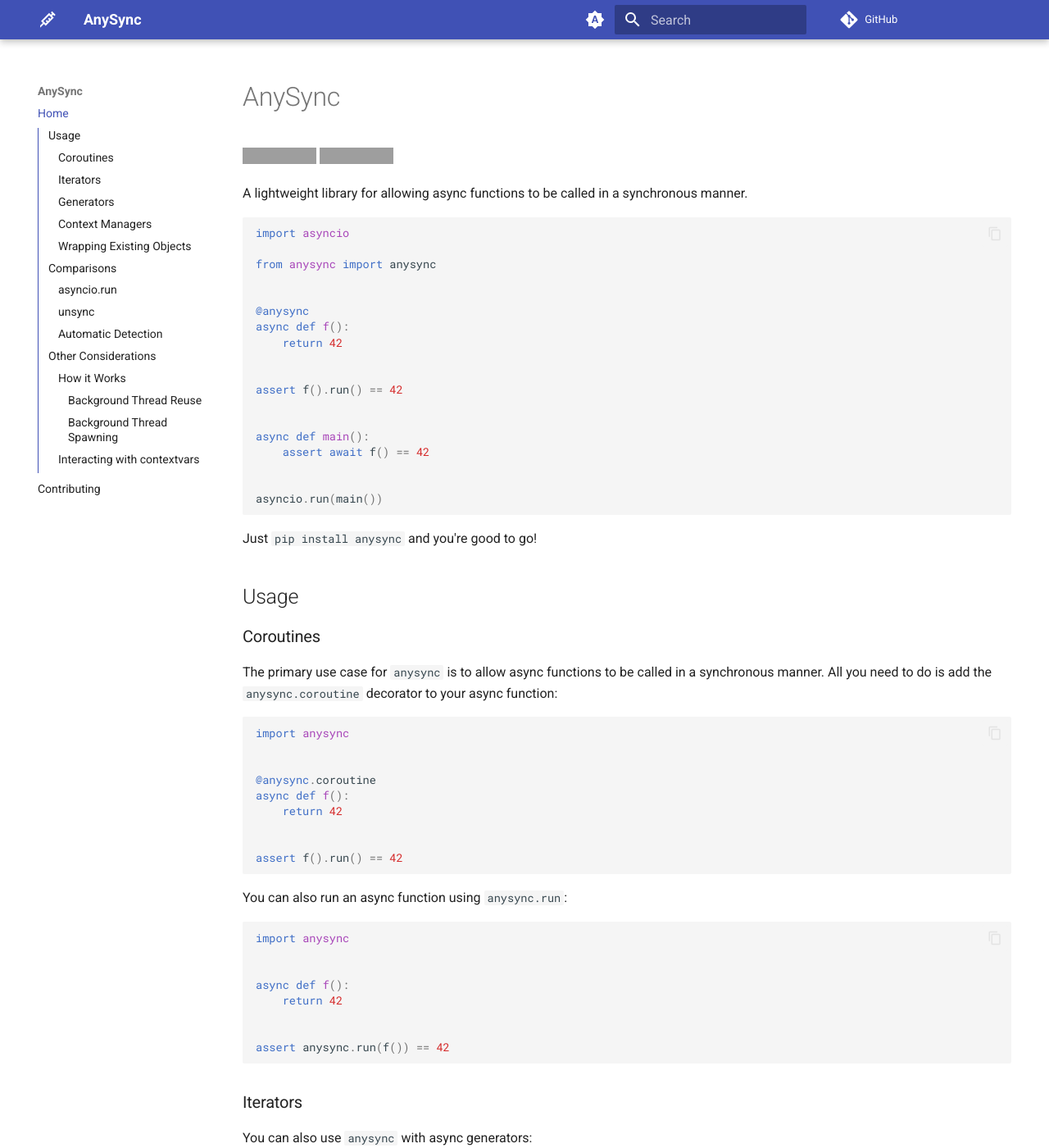
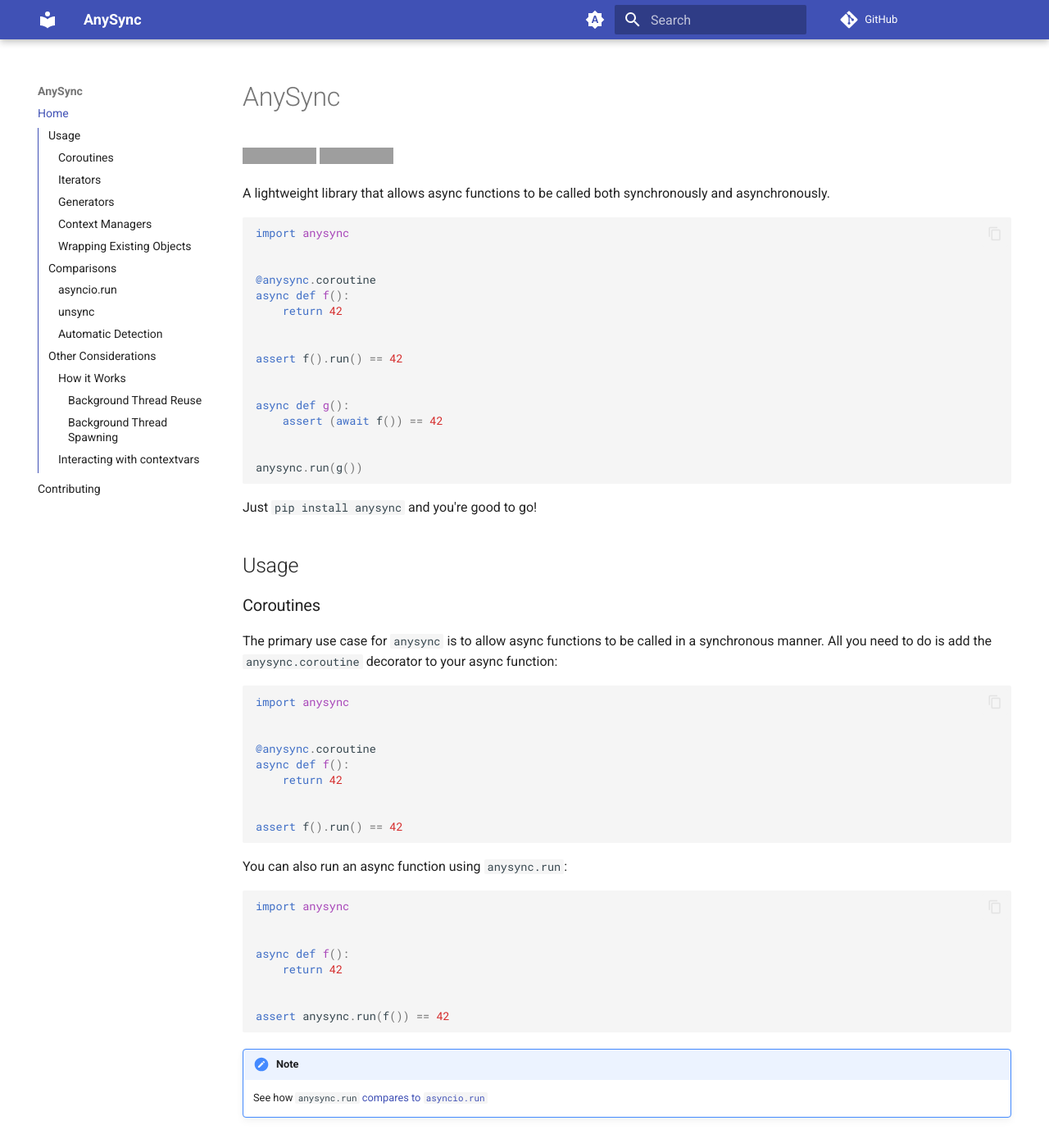
Before and after one commit to rmorshea/anysync, an MkDocs documentation site: the page built from docs/src/index.md, in a window 1280 px wide and 1400 px high. Shown: the whole window at 82% size. Built offline with MkDocs 1.6.1 and Material for MkDocs 9.7.7, drawn with Linux system fonts in a browser that asks for light colours; comment, search, counter and statistics services are not loaded; some of the changed text lies outside the part shown; grey boxes are pictures that could not be loaded.

Commit message:
more doc tweaks (#30)

````diff
--- a/docs/mkdocs.yml
+++ b/docs/mkdocs.yml
@@ -9,23 +9,20 @@
   - Contributing: contributing.md
 theme:
   name: material
-  icon:
-    repo: fontawesome/brands/git-alt
-    logo: material/needle
   features: [content.code.copy, toc.integrate]
   palette:
-    # Palette toggle for automatic mode
+        # Palette toggle for automatic mode
     - media: (prefers-color-scheme)
       toggle:
         icon: material/brightness-auto
         name: Switch to light mode
-        # Palette toggle for light mode
+              # Palette toggle for light mode
     - media: '(prefers-color-scheme: light)'
       scheme: default
       toggle:
         icon: material/brightness-7
         name: Switch to dark mode
-        # Palette toggle for dark mode
+              # Palette toggle for dark mode
     - media: '(prefers-color-scheme: dark)'
       scheme: slate
       toggle:
--- a/docs/src/index.md
+++ b/docs/src/index.md
@@ -3,15 +3,14 @@
 [![PyPI - Version](https://img.shields.io/pypi/v/anysync.svg)](https://pypi.org/project/anysync)
 [![License: MIT](https://img.shields.io/badge/License-MIT-yellow.svg)](https://opensource.org/licenses/MIT)
 
-A lightweight library for allowing async functions to be called in a synchronous manner.
+A lightweight library that allows async functions to be called both synchronously and
+asynchronously.
 
 ```python
-import asyncio
-
-from anysync import anysync
+import anysync
 
 
-@anysync
+@anysync.coroutine
 async def f():
     return 42
 
@@ -19,11 +18,11 @@
 assert f().run() == 42
 
 
-async def main():
-    assert await f() == 42
+async def g():
+    assert (await f()) == 42
 
 
-asyncio.run(main())
+anysync.run(g())
 ```
 
 Just `pip install anysync` and you're good to go!
@@ -60,6 +59,10 @@
 
 assert anysync.run(f()) == 42
 ```
+
+!!! note
+
+    See how `anysync.run` [compares to `asyncio.run`](#asynciorun)
 
 ### Iterators
 
@@ -141,15 +144,16 @@
 
 ### Wrapping Existing Objects
 
-You can convert existing coroutines, generators, iterators, or context managers into AnySync
-object using the following functions:
+You can convert existing coroutines, generators, iterators, or context managers into
+AnySync object using the following functions:
 
 - [`anysync.wrap_coroutine`](anysync.wrap_coroutine)
 - [`anysync.wrap_generator`](anysync.wrap_generator)
 - [`anysync.wrap_iterator`](anysync.wrap_iterator)
 - [`anysync.wrap_context_manager`](anysync.wrap_context_manager)
 
-This is useful if you have a one-off conversion and you want to avoid using the decorator syntax.
+This is useful if you have a one-off conversion and you want to avoid using the
+decorator syntax.
 
 ```python
 import anysync
@@ -275,7 +279,8 @@
 
 #### Background Thread Reuse
 
-The script below counts the number of threads that AnySync spawns when calling `f` twice.
+The script below counts the number of threads that AnySync spawns when calling `f`
+twice.
 
 - The function `f` runs in the main thread
 - The function `g`, when called by `f` runs in AnySync's global background thread
@@ -312,15 +317,15 @@
 
 #### Background Thread Spawning
 
-As above, the script below counts the number of threads that AnySync spawns when
-calling `f` twice. In this case though
+As above, the script below counts the number of threads that AnySync spawns when calling
+`f` twice. In this case though
 
 - `f` runs in the main thread
 - `g`, when called by `f`, runs in AnySync's global background thread
 - `h`, when called by `g`, runs in a new thread each time it's called
 
-Thus, we end up counting three threads, 1 for the global background thread used to
-run `g` and 2 more for each call `g` makes into `h`.
+Thus, we end up counting three threads, 1 for the global background thread used to run
+`g` and 2 more for each call `g` makes into `h`.
 
 ```python
 from threading import current_thread
@@ -366,12 +371,12 @@
 ```python
 from contextvars import ContextVar
 
-from anysync import anysync
+import anysync
 
 var = ContextVar("var", default=0)
 
 
-@anysync
+@anysync.coroutine
 async def f():
     var.set(42)
 
````
Also changed, not shown: other parts of docs/src/index.md (+1 -1 lines).
